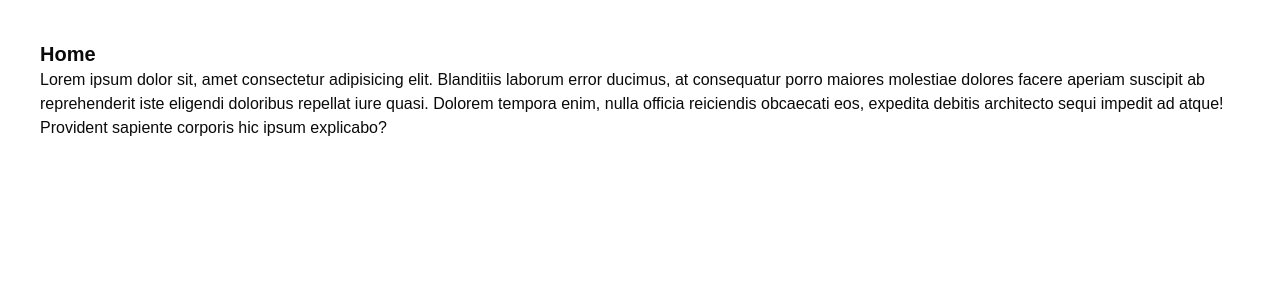
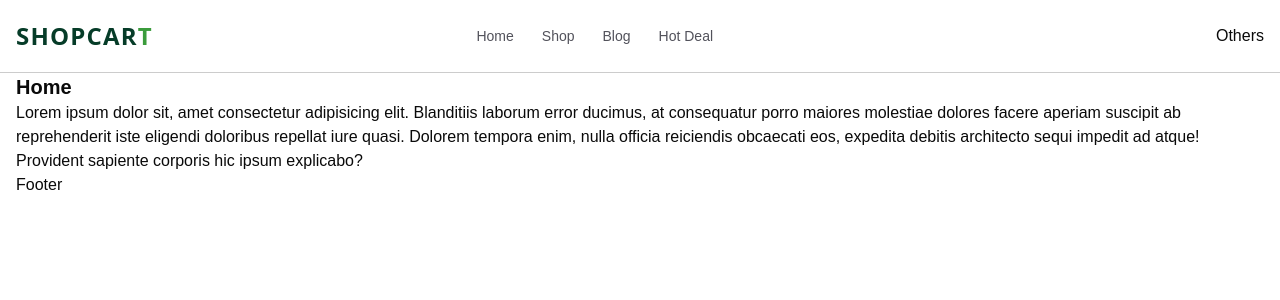
Before and after one commit to Razvalnuy/e-commers-shop-practice, a Next.js app: page / in a window 1280 px wide. Shown: the top 300 px of the page. Built offline with nearby package versions, Linux system fonts and the light colour scheme.

Commit message:
create header

```diff
--- a/app/globals.css
+++ b/app/globals.css
@@ -130,4 +130,7 @@
 	body {
 		@apply bg-background text-foreground;
 	}
+	.hoverEffect {
+		@apply transition-all duration-300 ease-in-out;
+	}
 }
--- a/app/layout.tsx
+++ b/app/layout.tsx
@@ -1,3 +1,5 @@
+import Footer from "@/components/Footer"
+import Header from "@/components/Header"
 import type { Metadata } from "next"
 import "./globals.css"
 
@@ -16,7 +18,11 @@
 }>) {
 	return (
 		<html lang="en">
-			<body className="font-poppins antialiased">{children}</body>
+			<body className="font-poppins antialiased">
+				<Header />
+				{children}
+				<Footer />
+			</body>
 		</html>
 	)
 }
--- a/app/page.tsx
+++ b/app/page.tsx
@@ -1,6 +1,8 @@
+import Container from "@/components/Container"
+
 const Home = () => {
 	return (
-		<div className="p-10 bg-shop-light-pink">
+		<Container className="bg-shop-light-pink">
 			<h2 className="text-xl font-semibold ">Home</h2>
 			<p>
 				Lorem ipsum dolor sit, amet consectetur adipisicing elit. Blanditiis
@@ -10,7 +12,7 @@
 				obcaecati eos, expedita debitis architecto sequi impedit ad atque!
 				Provident sapiente corporis hic ipsum explicabo?
 			</p>
-		</div>
+		</Container>
 	)
 }
 
--- /dev/null
+++ b/components/Container.tsx
@@ -0,0 +1,17 @@
+import { cn } from "@/lib/utils"
+
+const Container = ({
+	children,
+	className,
+}: {
+	children: React.ReactNode
+	className?: string
+}) => {
+	return (
+		<div className={cn("max-w-screen-xl mx-auto px-4", className)}>
+			{children}
+		</div>
+	)
+}
+
+export default Container
--- /dev/null
+++ b/components/Footer.tsx
@@ -0,0 +1,11 @@
+import Container from "./Container"
+
+const Footer = () => {
+	return (
+		<footer>
+			<Container>Footer</Container>
+		</footer>
+	)
+}
+
+export default Footer
--- /dev/null
+++ b/components/Header.tsx
@@ -0,0 +1,17 @@
+import Container from "./Container"
+import HeaderMenu from "./HeaderMenu"
+import Logo from "./Logo"
+
+const Header = () => {
+	return (
+		<header className="bg-white py-5 border-b border-b-black/20">
+			<Container className="flex items-center justify-between">
+				<Logo />
+				<HeaderMenu />
+				<div>Others</div>
+			</Container>
+		</header>
+	)
+}
+
+export default Header
--- /dev/null
+++ b/components/HeaderMenu.tsx
@@ -0,0 +1,26 @@
+import { headerData } from "@/constants/data"
+import Link from "next/link"
+
+const HeaderMenu = () => {
+	return (
+		<div className="hidden md:inline-flex w-1/3 items-center gap-7 text-sm capitalize font-normal text-lightColor ">
+			{headerData?.map((item) => (
+				<Link
+					key={item?.title}
+					href={item?.href}
+					className={`hover:text-shop_light_green hoverEffect relative group`}
+				>
+					{item?.title}
+					<span
+						className={`absolute -bottom-0.5 left-1/2 w-0 h-0.5 bg-shop_light_green group-hover:w-1/2 hoverEffect group-hover:left-0`}
+					/>
+					<span
+						className={`absolute -bottom-0.5 right-1/2 w-0 h-0.5 bg-shop_light_green group-hover:w-1/2 hoverEffect group-hover:right-0`}
+					/>
+				</Link>
+			))}
+		</div>
+	)
+}
+
+export default HeaderMenu
--- /dev/null
+++ b/components/Logo.tsx
@@ -0,0 +1,22 @@
+import { cn } from "@/lib/utils"
+import Link from "next/link"
+
+const Logo = ({ className }: { className?: string }) => {
+	return (
+		<Link href={"/"}>
+			<h2
+				className={cn(
+					"text-2xl text-shop_dark_green font-black tracking-wider uppercase hover:text-shop_light_green hoverEffect group font-sans",
+					className
+				)}
+			>
+				Shopcar
+				<span className="text-shop_light_green group-hover:text-shop_dark_green hoverEffect">
+					t
+				</span>
+			</h2>
+		</Link>
+	)
+}
+
+export default Logo
--- /dev/null
+++ b/constants/data.ts
@@ -0,0 +1,7 @@
+export const headerData = [
+	{ title: "Home", href: "/" },
+	{ title: "Shop", href: "/shop" },
+	{ title: "Blog", href: "/blog" },
+	// { title: "Contact", href: "/contact" },
+	{ title: "Hot Deal", href: "/deal" },
+]
```
